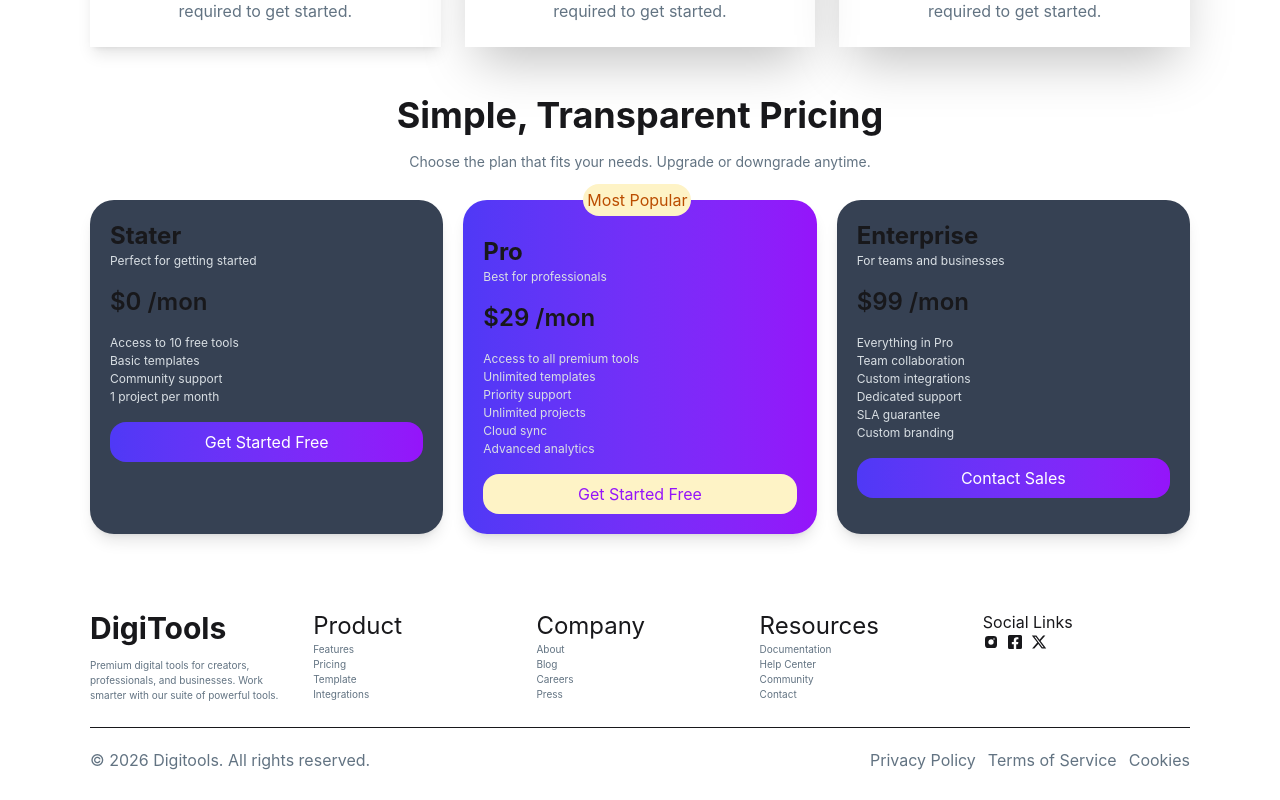
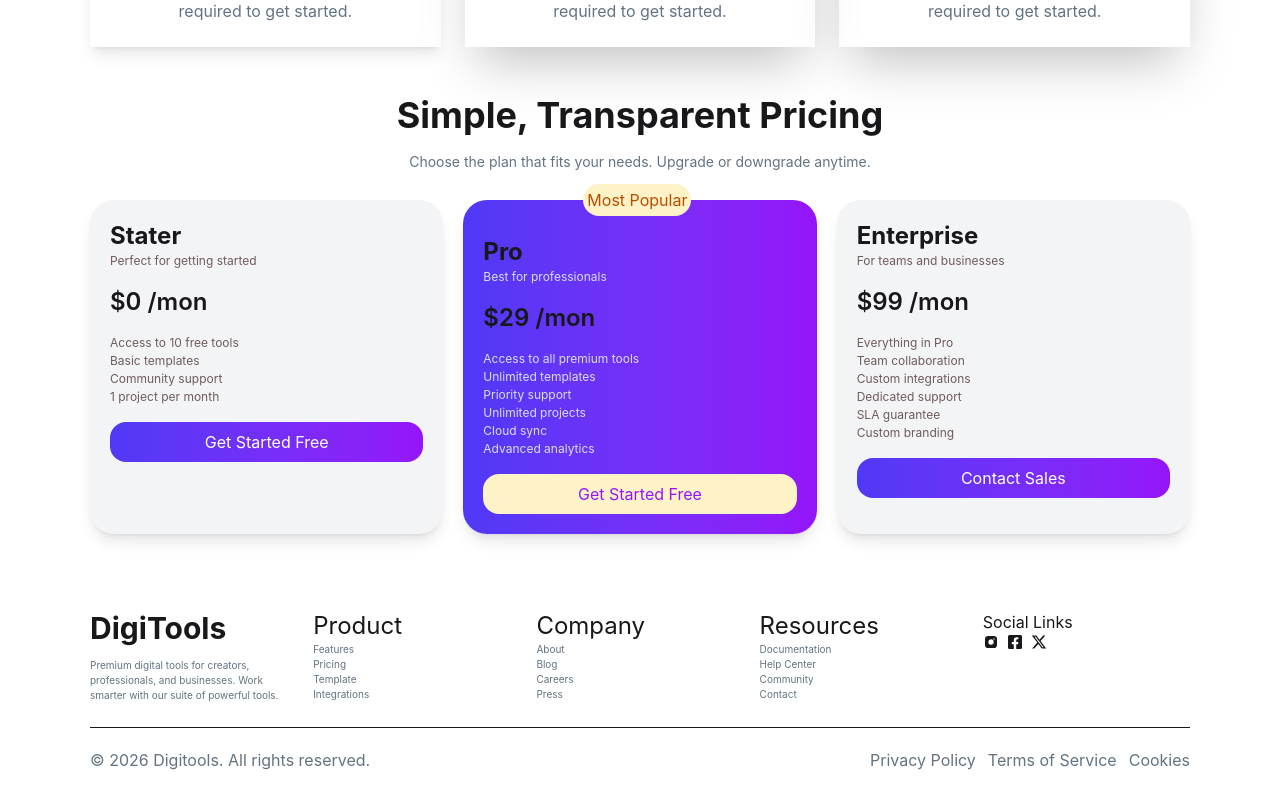
Before and after one commit to rakib1k7/B13-A06, a React (Vite) app: page / in a window 1280 px wide. Shown: the part 2855-3655 px from the top of the page. Built offline with nearby package versions, Linux system fonts and the light colour scheme.

Commit message:
adding read me file

```diff
--- a/index.html
+++ b/index.html
@@ -1,5 +1,5 @@
 <!doctype html>
-<html lang="en" >
+<html lang="en" data-theme="light" >
   <head>
     <meta charset="UTF-8" />
     <link rel="icon" type="image/svg+xml" href="/favicon.svg" />
--- a/src/components/TransparetPrice.jsx
+++ b/src/components/TransparetPrice.jsx
@@ -11,10 +11,10 @@ const TransparetPrice = () => {
       </div>
 
       <div className="grid grid-cols-3 gap-5">
-        <div className="space-y-4 shadow-lg bg-gray-700 p-5 rounded-3xl">
+        <div className="space-y-4 shadow-lg bg-gray-100 p-5 rounded-3xl">
           <div>
             <h1 className="font-bold text-2xl">Stater</h1>
-            <p className="text-[12px] text-[#d9dfe4]">
+            <p className="text-[12px] text-[#705b5b]">
               Perfect for getting started
             </p>
           </div>
@@ -24,12 +24,12 @@ const TransparetPrice = () => {
             </h1>
           </div>
           <div>
-            <p className="text-[12px] text-[#d9dfe4]">
+            <p className="text-[12px] text-[#705b5b]">
               Access to 10 free tools
             </p>
-            <p className="text-[12px] text-[#d9dfe4]">Basic templates</p>
-            <p className="text-[12px] text-[#d9dfe4]">Community support</p>
-            <p className="text-[12px] text-[#d9dfe4]">1 project per month</p>
+            <p className="text-[12px] text-[#705b5b]">Basic templates</p>
+            <p className="text-[12px] text-[#705b5b]">Community support</p>
+            <p className="text-[12px] text-[#705b5b]">1 project per month</p>
           </div>
           <div>
 
@@ -69,10 +69,10 @@ const TransparetPrice = () => {
           </button>
         </div>
 
-        <div className="space-y-4 shadow-lg bg-gray-700 p-5 rounded-3xl">
+        <div className="space-y-4 shadow-lg bg-gray-100 p-5 rounded-3xl">
           <div>
             <h1 className="font-bold text-2xl">Enterprise</h1>
-            <p className="text-[12px] text-[#d9dfe4]">
+            <p className="text-[12px] text-[#705b5b]">
               For teams and businesses
             </p>
           </div>
@@ -82,14 +82,14 @@ const TransparetPrice = () => {
             </h1>
           </div>
           <div>
-            <p className="text-[12px] text-[#d9dfe4]">
+            <p className="text-[12px] text-[#705b5b]">
               Everything in Pro
             </p>
-            <p className="text-[12px] text-[#d9dfe4]">Team collaboration</p>
-            <p className="text-[12px] text-[#d9dfe4]">Custom integrations</p>
-            <p className="text-[12px] text-[#d9dfe4]">Dedicated support</p>
-            <p className="text-[12px] text-[#d9dfe4]">SLA guarantee</p>
-            <p className="text-[12px] text-[#d9dfe4]">Custom branding</p>
+            <p className="text-[12px] text-[#705b5b]">Team collaboration</p>
+            <p className="text-[12px] text-[#705b5b]">Custom integrations</p>
+            <p className="text-[12px] text-[#705b5b]">Dedicated support</p>
+            <p className="text-[12px] text-[#705b5b]">SLA guarantee</p>
+            <p className="text-[12px] text-[#705b5b]">Custom branding</p>
           </div>
           <button className="bg-linear-to-r from-[#4F39F6] to-[#9514FA] text-white w-full rounded-2xl p-2">
             Contact Sales
```
Also changed, not shown: 1 other file (tests, documents, lock files or other folders).
